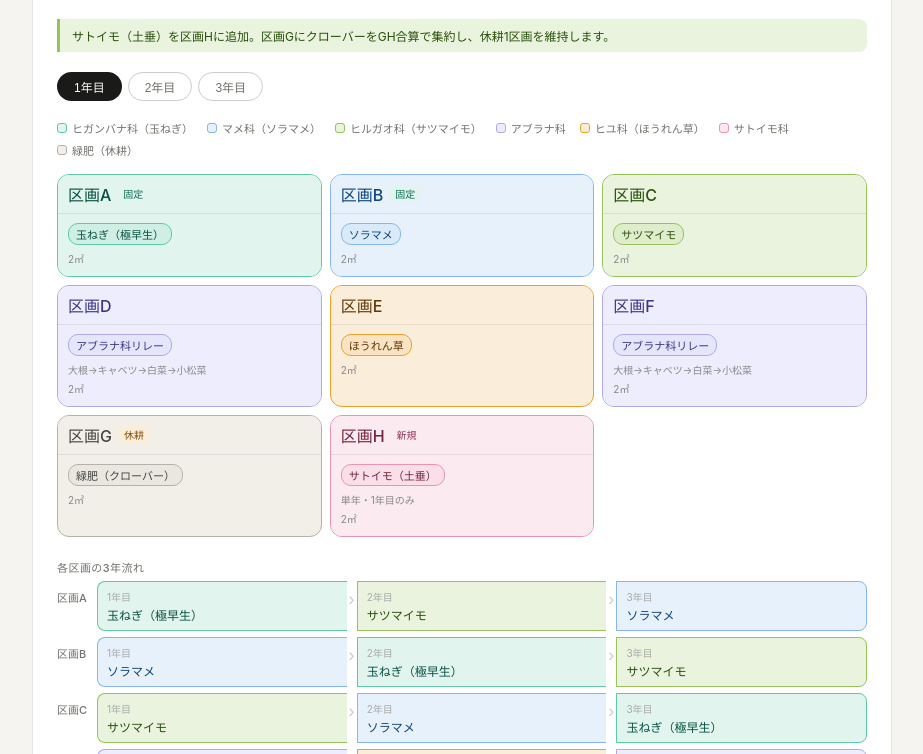
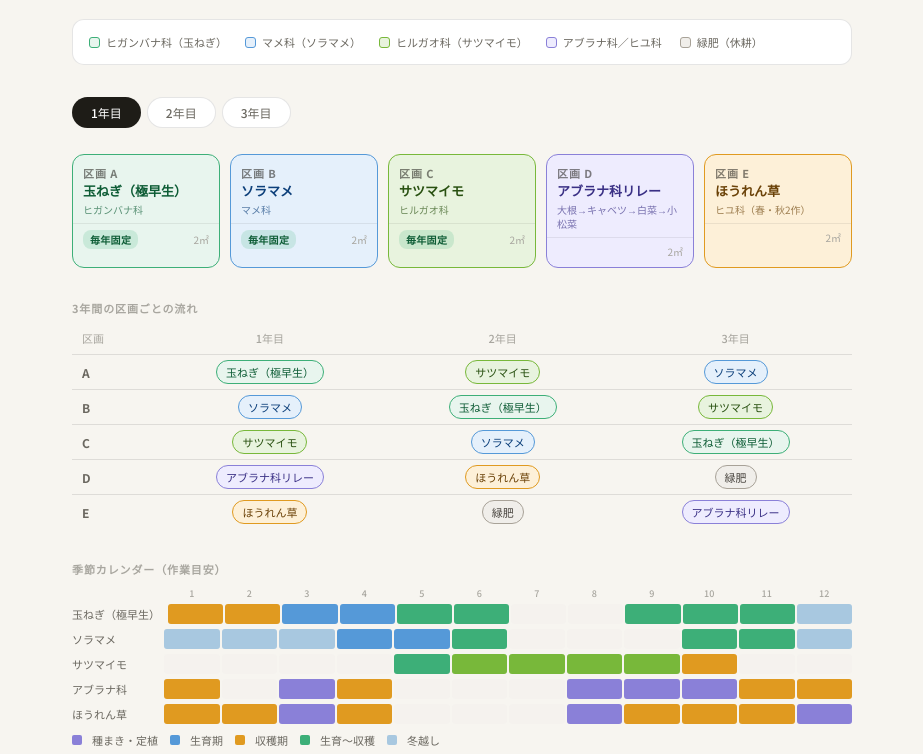
Before and after one commit to tt73-png/tt73-png.github.io, a plain HTML site: page plan.html in a window 1280 px wide. Shown: the part 108-862 px from the top of the page, without its empty margins (178-1101 px from the left). Drawn offline with Linux system fonts and the light colour scheme.

Commit message:
Add files via upload

```diff
--- a/plan.html
+++ b/plan.html
@@ -4,132 +4,324 @@
 <meta charset="UTF-8">
 <meta name="viewport" content="width=device-width, initial-scale=1.0">
 <title>家庭菜園 3年ローテーション計画</title>
+<link href="https://fonts.googleapis.com/css2?family=Noto+Serif+JP:wght@400;600&family=Noto+Sans+JP:wght@400;500;700&display=swap" rel="stylesheet">
 <style>
+:root {
+  --bg:        #f7f5f0;
+  --surface:   #ffffff;
+  --ink:       #1e1c17;
+  --ink2:      #6b6860;
+  --ink3:      #a8a69f;
+  --border:    rgba(0,0,0,0.1);
+  --radius:    12px;
+
+  --onion-bg:  #e8f5ee; --onion-bd: #3daf78; --onion-tx: #0d5c35;
+  --faba-bg:   #e5f0fb; --faba-bd:  #5599d8; --faba-tx:  #0c3f7a;
+  --sweet-bg:  #e8f3de; --sweet-bd: #78b83a; --sweet-tx: #285010;
+  --brass-bg:  #eeecfe; --brass-bd: #8a80d8; --brass-tx: #3a3085;
+  --spin-bg:   #fdf0d8; --spin-bd:  #e09a20; --spin-tx:  #6b4208;
+  --rest-bg:   #f0eeea; --rest-bd:  #a8a298; --rest-tx:  #4a4640;
+}
+
 *, *::before, *::after { box-sizing: border-box; margin: 0; padding: 0; }
-  body { font-family: -apple-system, BlinkMacSystemFont, "Segoe UI", sans-serif; background: #f5f4f0; color: #1a1a18; min-height: 100vh; padding: 2rem 1rem; }
-  .card { background: #fff; border-radius: 16px; border: 0.5px solid rgba(0,0,0,0.1); max-width: 860px; margin: 0 auto; padding: 1.5rem 1.5rem 2rem; }
-  h1 { font-size: 17px; font-weight: 500; margin-bottom: 4px; }
-  .subtitle { font-size: 13px; color: #73726c; margin-bottom: 1.4rem; }
 
-  .callout { border-left: 3px solid #97C459; border-radius: 0 8px 8px 0; background: #EAF3DE; padding: 8px 12px; margin-bottom: 1.2rem; font-size: 12px; color: #27500A; }
+body {
+  font-family: 'Noto Sans JP', sans-serif;
+  background: var(--bg);
+  color: var(--ink);
+  min-height: 100vh;
+  padding: 2.5rem 1rem 4rem;
+}
 
-  .tabs { display: flex; gap: 6px; margin-bottom: 1.2rem; flex-wrap: wrap; }
-  button.tab { padding: 5px 16px; border-radius: 20px; font-size: 12px; font-weight: 500; cursor: pointer; border: 0.5px solid #ccc; background: transparent; color: #73726c; transition: all .15s; }
-  button.tab.active { background: #1a1a18; color: #fff; border-color: transparent; }
+.page { max-width: 780px; margin: 0 auto; }
 
-  .legend { display: flex; flex-wrap: wrap; gap: 6px 14px; margin-bottom: 1rem; }
-  .leg { display: flex; align-items: center; gap: 5px; font-size: 11px; color: #73726c; }
-  .leg-dot { width: 10px; height: 10px; border-radius: 3px; flex-shrink: 0; }
+/* ── Header ── */
+header { margin-bottom: 2rem; }
+header h1 {
+  font-family: 'Noto Serif JP', serif;
+  font-size: 22px;
+  font-weight: 600;
+  letter-spacing: .02em;
+  margin-bottom: 4px;
+}
+header p { font-size: 13px; color: var(--ink2); }
 
-  .grid { display: grid; grid-template-columns: repeat(3, minmax(0, 1fr)); gap: 8px; margin-bottom: 1.4rem; }
-  .plot { border-radius: 12px; border: 0.5px solid #ddd; overflow: hidden; }
-  .plot-head { padding: 7px 10px; font-size: 11px; font-weight: 500; display: flex; align-items: center; gap: 6px; }
-  .plot-num { font-size: 16px; font-weight: 500; min-width: 22px; }
-  .plot-body { padding: 7px 10px 10px; font-size: 12px; border-top: 0.5px solid rgba(0,0,0,0.08); }
-  .crop-tag { display: inline-block; font-size: 11px; font-weight: 500; padding: 2px 7px; border-radius: 10px; margin: 2px 2px 2px 0; }
-  .note { font-size: 10px; color: #888; margin-top: 4px; }
+/* ── Tabs ── */
+.tabs { display: flex; gap: 6px; margin-bottom: 1.6rem; }
+.tab {
+  padding: 6px 18px;
+  border-radius: 20px;
+  font-size: 12px;
+  font-weight: 500;
+  cursor: pointer;
+  border: 1px solid var(--border);
+  background: var(--surface);
+  color: var(--ink2);
+  font-family: 'Noto Sans JP', sans-serif;
+  transition: all .18s;
+}
+.tab:hover { border-color: var(--ink3); color: var(--ink); }
+.tab.active { background: var(--ink); color: #fff; border-color: transparent; }
 
-  .badge-fixed { background: #E1F5EE; color: #0F6E56; font-size: 10px; font-weight: 500; padding: 1px 6px; border-radius: 8px; }
-  .badge-rest  { background: #FAEEDA; color: #854F0B; font-size: 10px; font-weight: 500; padding: 1px 6px; border-radius: 8px; }
-  .badge-new   { background: #FBEAF0; color: #993556; font-size: 10px; font-weight: 500; padding: 1px 6px; border-radius: 8px; }
+/* ── Plot grid ── */
+.plot-grid {
+  display: grid;
+  grid-template-columns: repeat(5, minmax(0,1fr));
+  gap: 10px;
+  margin-bottom: 2rem;
+}
 
-  .sect-label { font-size: 11px; font-weight: 500; color: #73726c; margin: 1rem 0 6px; letter-spacing: .04em; }
+.plot {
+  border-radius: var(--radius);
+  border: 1px solid var(--border);
+  overflow: hidden;
+  transition: transform .15s;
+}
+.plot:hover { transform: translateY(-2px); }
 
-  #flow-section .flow-row { display: flex; align-items: stretch; margin-bottom: 6px; overflow-x: auto; }
-  .flow-label { font-size: 11px; font-weight: 500; color: #73726c; min-width: 40px; padding: 8px 6px 0 0; flex-shrink: 0; }
-  .flow-cell { flex: 1; min-width: 110px; border: 0.5px solid #ccc; border-right: none; padding: 7px 9px; font-size: 12px; }
-  .flow-cell:first-of-type { border-radius: 8px 0 0 8px; }
-  .flow-cell:last-of-type  { border-radius: 0 8px 8px 0; border-right: 0.5px solid #ccc; }
-  .flow-yr   { font-size: 10px; color: #aaa; margin-bottom: 2px; }
-  .flow-name { font-weight: 500; }
-  .arr-cell  { font-size: 16px; color: #ccc; padding: 8px 2px 0; flex-shrink: 0; }
+.plot-head {
+  padding: 10px 10px 6px;
+  display: flex;
+  flex-direction: column;
+  gap: 2px;
+}
+.plot-id {
+  font-size: 11px;
+  font-weight: 700;
+  letter-spacing: .08em;
+  opacity: .55;
+}
+.plot-name {
+  font-size: 13px;
+  font-weight: 700;
+  line-height: 1.3;
+}
+.plot-sub {
+  font-size: 10px;
+  opacity: .65;
+  margin-top: 2px;
+  line-height: 1.4;
+}
+.plot-foot {
+  padding: 6px 10px 8px;
+  border-top: 1px solid rgba(0,0,0,0.07);
+  display: flex;
+  align-items: center;
+  gap: 5px;
+  flex-wrap: wrap;
+}
+.badge {
+  font-size: 10px;
+  font-weight: 700;
+  padding: 2px 7px;
+  border-radius: 8px;
+  letter-spacing: .03em;
+}
+.badge-fixed { background: rgba(61,175,120,.18); color: #0d5c35; }
+.badge-rest  { background: rgba(168,162,152,.2);  color: #4a4640; }
+.area-label  { font-size: 10px; color: var(--ink3); margin-left: auto; }
 
-  .rules { display: grid; grid-template-columns: 1fr 1fr; gap: 8px; margin-top: 0.2rem; }
-  .rule-card { border: 0.5px solid rgba(0,0,0,0.1); border-radius: 8px; padding: 9px 11px; }
-  .rule-title { font-size: 12px; font-weight: 500; margin-bottom: 3px; display: flex; align-items: center; gap: 4px; flex-wrap: wrap; }
-  .rule-body  { font-size: 11px; color: #73726c; line-height: 1.55; }
+/* ── Legend ── */
+.legend {
+  display: flex;
+  flex-wrap: wrap;
+  gap: 8px 18px;
+  margin-bottom: 2rem;
+  padding: 14px 16px;
+  background: var(--surface);
+  border-radius: var(--radius);
+  border: 1px solid var(--border);
+}
+.leg { display: flex; align-items: center; gap: 6px; font-size: 11px; color: var(--ink2); }
+.leg-dot { width: 11px; height: 11px; border-radius: 3px; flex-shrink: 0; }
 
-  @media (max-width: 560px) {
-    .grid  { grid-template-columns: repeat(2, minmax(0, 1fr)); }
+/* ── Flow table ── */
+.section-title {
+  font-size: 11px;
+  font-weight: 700;
+  letter-spacing: .08em;
+  color: var(--ink3);
+  text-transform: uppercase;
+  margin-bottom: 10px;
+}
+
+.flow-table { width: 100%; border-collapse: collapse; margin-bottom: 2rem; font-size: 12px; }
+.flow-table th {
+  font-size: 11px;
+  font-weight: 500;
+  color: var(--ink3);
+  padding: 4px 10px 8px;
+  text-align: center;
+  border-bottom: 1px solid var(--border);
+}
+.flow-table th.col-plot { text-align: left; }
+.flow-table td {
+  padding: 5px 6px;
+  text-align: center;
+  border-bottom: 1px solid var(--border);
+  vertical-align: middle;
+}
+.flow-table td.col-plot {
+  text-align: left;
+  padding-left: 10px;
+  font-weight: 700;
+  font-size: 12px;
+  color: var(--ink2);
+}
+.flow-table tr:last-child td { border-bottom: none; }
+.flow-chip {
+  display: inline-block;
+  padding: 3px 9px;
+  border-radius: 20px;
+  font-size: 11px;
+  font-weight: 500;
+  white-space: nowrap;
+}
+
+/* ── Rules ── */
+.rules { display: grid; grid-template-columns: 1fr 1fr; gap: 10px; margin-bottom: 2rem; }
+.rule {
+  background: var(--surface);
+  border: 1px solid var(--border);
+  border-radius: var(--radius);
+  padding: 12px 14px;
+}
+.rule h3 { font-size: 12px; font-weight: 700; margin-bottom: 5px; display: flex; align-items: center; gap: 6px; flex-wrap: wrap; }
+.rule p  { font-size: 11px; color: var(--ink2); line-height: 1.6; }
+
+/* ── Calendar bar ── */
+.calendar-section { margin-bottom: 2rem; }
+.cal-row { display: flex; align-items: center; gap: 0; margin-bottom: 5px; }
+.cal-label { font-size: 11px; font-weight: 500; color: var(--ink2); min-width: 92px; flex-shrink: 0; padding-right: 8px; }
+.cal-months { display: grid; grid-template-columns: repeat(12,1fr); flex: 1; gap: 2px; }
+.cal-cell { height: 20px; border-radius: 3px; background: var(--rest-bg); }
+.cal-header { display: flex; align-items: center; gap: 0; margin-bottom: 4px; }
+.cal-header-labels { display: grid; grid-template-columns: repeat(12,1fr); flex: 1; margin-left: 92px; gap: 2px; }
+.cal-mon { font-size: 9px; text-align: center; color: var(--ink3); font-weight: 500; }
+
+@media (max-width: 600px) {
+  .plot-grid { grid-template-columns: repeat(3, minmax(0,1fr)); }
   .rules { grid-template-columns: 1fr; }
+  .flow-table { font-size: 11px; }
 }
 </style>
 </head>
 <body>
-<div class="card">
+<div class="page">
+
+<header>
   <h1>家庭菜園 3年ローテーション計画</h1>
-  <p class="subtitle">16㎡（2㎡×8区画）／連作障害対策あり／緑肥エリア確保</p>
+  <p>10㎡（2㎡×5区画）｜連作障害対策あり｜緑肥エリア確保</p>
+</header>
 
-  <div class="callout">サトイモ（土垂）を区画Hに追加。区画GにクローバーをGH合算で集約し、休耕1区画を維持します。</div>
+<!-- Legend -->
+<div class="legend">
+  <div class="leg"><div class="leg-dot" style="background:var(--onion-bg);border:1.5px solid var(--onion-bd)"></div>ヒガンバナ科（玉ねぎ）</div>
+  <div class="leg"><div class="leg-dot" style="background:var(--faba-bg);border:1.5px solid var(--faba-bd)"></div>マメ科（ソラマメ）</div>
+  <div class="leg"><div class="leg-dot" style="background:var(--sweet-bg);border:1.5px solid var(--sweet-bd)"></div>ヒルガオ科（サツマイモ）</div>
+  <div class="leg"><div class="leg-dot" style="background:var(--brass-bg);border:1.5px solid var(--brass-bd)"></div>アブラナ科／ヒユ科</div>
+  <div class="leg"><div class="leg-dot" style="background:var(--rest-bg);border:1.5px solid var(--rest-bd)"></div>緑肥（休耕）</div>
+</div>
 
+<!-- Tabs -->
 <div class="tabs">
   <button class="tab active" onclick="showYear(1,this)">1年目</button>
   <button class="tab" onclick="showYear(2,this)">2年目</button>
   <button class="tab" onclick="showYear(3,this)">3年目</button>
 </div>
 
-  <div class="legend">
-    <div class="leg"><div class="leg-dot" style="background:#E1F5EE;border:1px solid #5DCAA5"></div>ヒガンバナ科（玉ねぎ）</div>
-    <div class="leg"><div class="leg-dot" style="background:#E6F1FB;border:1px solid #85B7EB"></div>マメ科（ソラマメ）</div>
-    <div class="leg"><div class="leg-dot" style="background:#EAF3DE;border:1px solid #97C459"></div>ヒルガオ科（サツマイモ）</div>
-    <div class="leg"><div class="leg-dot" style="background:#EEEDFE;border:1px solid #AFA9EC"></div>アブラナ科</div>
-    <div class="leg"><div class="leg-dot" style="background:#FAEEDA;border:1px solid #EF9F27"></div>ヒユ科（ほうれん草）</div>
-    <div class="leg"><div class="leg-dot" style="background:#FBEAF0;border:1px solid #ED93B1"></div>サトイモ科</div>
-    <div class="leg"><div class="leg-dot" style="background:#F1EFE8;border:1px solid #B4B2A9"></div>緑肥（休耕）</div>
+<!-- Plot grid -->
+<div class="plot-grid" id="plot-grid"></div>
+
+<!-- Flow table -->
+<div class="section-title">3年間の区画ごとの流れ</div>
+<table class="flow-table" id="flow-table">
+  <thead>
+    <tr>
+      <th class="col-plot">区画</th>
+      <th>1年目</th><th>2年目</th><th>3年目</th>
+    </tr>
+  </thead>
+  <tbody id="flow-body"></tbody>
+</table>
+
+<!-- Seasonal calendar -->
+<div class="section-title">季節カレンダー（作業目安）</div>
+<div class="calendar-section">
+  <div class="cal-header">
+    <div class="cal-header-labels">
+      <div class="cal-mon">1</div><div class="cal-mon">2</div><div class="cal-mon">3</div>
+      <div class="cal-mon">4</div><div class="cal-mon">5</div><div class="cal-mon">6</div>
+      <div class="cal-mon">7</div><div class="cal-mon">8</div><div class="cal-mon">9</div>
+      <div class="cal-mon">10</div><div class="cal-mon">11</div><div class="cal-mon">12</div>
+    </div>
+  </div>
+  <div id="cal-rows"></div>
 </div>
 
-  <div class="grid" id="plot-grid"></div>
-
-  <div class="sect-label">各区画の3年流れ</div>
-  <div id="flow-section"></div>
-
-  <div class="sect-label">連作障害ルール</div>
+<!-- Rules -->
+<div class="section-title">連作障害ルール</div>
 <div class="rules">
-    <div class="rule-card">
-      <div class="rule-title">サトイモ科（サトイモ）<span class="badge-new">新規追加</span></div>
-      <div class="rule-body">連作障害が強め。3〜4年あける必要あり。区画Hで単年栽培後、2・3年目は休耕へ。日陰に強く背が高くなるため南側を避けた配置が理想。</div>
+  <div class="rule">
+    <h3>玉ねぎ・ソラマメ・サツマイモ <span class="badge badge-fixed">毎年固定</span></h3>
+    <p>区画A・B・Cで毎年ローテーション。マメ科→ヒルガオ科→ヒガンバナ科の順で窒素固定を活かした配置を維持。各科とも最低2年あく。</p>
   </div>
-    <div class="rule-card">
-      <div class="rule-title">休耕エリアの調整</div>
-      <div class="rule-body">区画Hをサトイモに充てる年は区画Gのみ緑肥。2・3年目は区画Hを休耕に戻し地力回復。全体として常に最低1区画は休耕を維持。</div>
+  <div class="rule">
+    <h3>残り2区画（D・E）の3年サイクル</h3>
+    <p>アブラナ科リレー・ほうれん草・緑肥の3パターンを区画D・Eで交互に回す。同じ科が連続しないよう毎年入れ替え。</p>
   </div>
-    <div class="rule-card">
-      <div class="rule-title">玉ねぎ・ソラマメ（固定）<span class="badge-fixed">固定</span></div>
-      <div class="rule-body">区画A・B・C内でローテーション継続。サツマイモ跡地にはソラマメの窒素固定を活かす順番を維持。</div>
+  <div class="rule">
+    <h3>アブラナ科リレー</h3>
+    <p>大根（春・秋）→キャベツ（秋定植）→白菜（秋）→小松菜（周年）を1区画の中で年内リレー栽培。同科集中による根こぶ病リスクには石灰施用で対策。</p>
   </div>
-    <div class="rule-card">
-      <div class="rule-title">アブラナ科リレー</div>
-      <div class="rule-body">区画D・E・Fで継続。大根→キャベツ→白菜→小松菜を年内リレー。ほうれん草は別区画でローテーション。変更なし。</div>
-    </div>
+  <div class="rule">
+    <h3>緑肥（クローバー）<span class="badge badge-rest">休耕</span></h3>
+    <p>毎年1区画は緑肥に充て地力を回復。クローバーは窒素固定効果あり。翌年の定植1ヶ月前に鋤き込み、十分に分解させてから次作へ。</p>
   </div>
 </div>
 
+</div><!-- .page -->
+
 <script>
-const FAMILY = {
-  onion:   {name:'玉ねぎ（極早生）', bg:'#E1F5EE',bd:'#5DCAA5',tx:'#085041',fixed:true},
-  faba:    {name:'ソラマメ',          bg:'#E6F1FB',bd:'#85B7EB',tx:'#0C447C',fixed:true},
-  sweet:   {name:'サツマイモ',        bg:'#EAF3DE',bd:'#97C459',tx:'#27500A'},
-  brassica:{name:'アブラナ科リレー',  bg:'#EEEDFE',bd:'#AFA9EC',tx:'#3C3489',note:'大根→キャベツ→白菜→小松菜'},
-  spinach: {name:'ほうれん草',        bg:'#FAEEDA',bd:'#EF9F27',tx:'#633806'},
-  taro:    {name:'サトイモ（土垂）',  bg:'#FBEAF0',bd:'#ED93B1',tx:'#72243E',isnew:true,note:'単年・1年目のみ'},
-  rest:    {name:'緑肥（クローバー）',bg:'#F1EFE8',bd:'#B4B2A9',tx:'#444441',rest:true},
+const F = {
+  onion: {
+    name:'玉ねぎ（極早生）', sub:'ヒガンバナ科',
+    bg:'var(--onion-bg)', bd:'var(--onion-bd)', tx:'var(--onion-tx)', fixed:true
+  },
+  faba: {
+    name:'ソラマメ', sub:'マメ科',
+    bg:'var(--faba-bg)', bd:'var(--faba-bd)', tx:'var(--faba-tx)', fixed:true
+  },
+  sweet: {
+    name:'サツマイモ', sub:'ヒルガオ科',
+    bg:'var(--sweet-bg)', bd:'var(--sweet-bd)', tx:'var(--sweet-tx)', fixed:true
+  },
+  brass: {
+    name:'アブラナ科リレー', sub:'大根→キャベツ→白菜→小松菜',
+    bg:'var(--brass-bg)', bd:'var(--brass-bd)', tx:'var(--brass-tx)'
+  },
+  spin: {
+    name:'ほうれん草', sub:'ヒユ科（春・秋2作）',
+    bg:'var(--spin-bg)', bd:'var(--spin-bd)', tx:'var(--spin-tx)'
+  },
+  rest: {
+    name:'緑肥', sub:'クローバー（休耕）',
+    bg:'var(--rest-bg)', bd:'var(--rest-bd)', tx:'var(--rest-tx)', rest:true
+  },
 };
 
 const PLOTS = [
-  {id:'A', years:['onion','sweet','faba']},
-  {id:'B', years:['faba','onion','sweet']},
-  {id:'C', years:['sweet','faba','onion']},
-  {id:'D', years:['brassica','spinach','brassica']},
-  {id:'E', years:['spinach','brassica','spinach']},
-  {id:'F', years:['brassica','rest','brassica']},
-  {id:'G', years:['rest','rest','rest']},
-  {id:'H', years:['taro','rest','rest']},
+  { id:'A', years:['onion','sweet','faba'] },
+  { id:'B', years:['faba','onion','sweet'] },
+  { id:'C', years:['sweet','faba','onion'] },
+  { id:'D', years:['brass','spin','rest']  },
+  { id:'E', years:['spin','rest','brass']  },
 ];
 
-let currentYear = 1;
+let yr = 1;
 
-function showYear(yr, btn) {
-  currentYear = yr;
+function showYear(y, btn) {
+  yr = y;
   document.querySelectorAll('.tab').forEach(b => b.classList.remove('active'));
   btn.classList.add('active');
   renderGrid();
@@ -139,61 +331,84 @@ function renderGrid() {
   const g = document.getElementById('plot-grid');
   g.innerHTML = '';
   PLOTS.forEach(p => {
-    const key = p.years[currentYear - 1];
-    const f = FAMILY[key];
-    const div = document.createElement('div');
-    div.className = 'plot';
-    div.style.background = f.bg;
-    div.style.borderColor = f.bd;
-    div.innerHTML = `
-      <div class="plot-head" style="background:${f.bg}">
-        <span class="plot-num" style="color:${f.tx}">区画${p.id}</span>
-        ${f.fixed ? '<span class="badge-fixed">固定</span>' : ''}
-        ${f.rest  ? '<span class="badge-rest">休耕</span>'  : ''}
-        ${f.isnew ? '<span class="badge-new">新規</span>'   : ''}
+    const key = p.years[yr-1];
+    const f = F[key];
+    g.innerHTML += `
+      <div class="plot" style="background:${f.bg};border-color:${f.bd}">
+        <div class="plot-head">
+          <div class="plot-id">区画 ${p.id}</div>
+          <div class="plot-name" style="color:${f.tx}">${f.name}</div>
+          <div class="plot-sub" style="color:${f.tx}">${f.sub}</div>
         </div>
-      <div class="plot-body" style="background:${f.bg}">
-        <span class="crop-tag" style="background:${f.bd}22;color:${f.tx};border:0.5px solid ${f.bd}">${f.name}</span>
-        ${f.note ? `<div class="note">${f.note}</div>` : ''}
-        <div class="note">2㎡</div>
+        <div class="plot-foot" style="border-color:rgba(0,0,0,0.07)">
+          ${f.fixed ? '<span class="badge badge-fixed">毎年固定</span>' : ''}
+          ${f.rest  ? '<span class="badge badge-rest">休耕</span>'     : ''}
+          <span class="area-label">2㎡</span>
+        </div>
       </div>`;
-    g.appendChild(div);
-  });
-  renderFlows();
-}
-
-function renderFlows() {
-  const sec = document.getElementById('flow-section');
-  sec.innerHTML = '';
-  PLOTS.forEach(p => {
-    const row = document.createElement('div');
-    row.className = 'flow-row';
-    const label = document.createElement('div');
-    label.className = 'flow-label';
-    label.textContent = `区画${p.id}`;
-    row.appendChild(label);
-    p.years.forEach((key, i) => {
-      const f = FAMILY[key];
-      const cell = document.createElement('div');
-      cell.className = 'flow-cell';
-      cell.style.background = f.bg;
-      cell.style.borderColor = f.bd;
-      if (i === 0) cell.style.borderRadius = '8px 0 0 8px';
-      if (i === 2) { cell.style.borderRadius = '0 8px 8px 0'; cell.style.borderRight = `0.5px solid ${f.bd}`; }
-      cell.innerHTML = `<div class="flow-yr">${i+1}年目</div><div class="flow-name" style="color:${f.tx}">${f.name}</div>`;
-      row.appendChild(cell);
-      if (i < 2) {
-        const arr = document.createElement('div');
-        arr.className = 'arr-cell';
-        arr.textContent = '›';
-        row.appendChild(arr);
-      }
-    });
-    sec.appendChild(row);
   });
 }
 
+function renderFlow() {
+  const tb = document.getElementById('flow-body');
+  tb.innerHTML = '';
+  PLOTS.forEach(p => {
+    const cells = p.years.map(k => {
+      const f = F[k];
+      return `<td><span class="flow-chip" style="background:${f.bg};color:${f.tx};border:1px solid ${f.bd}">${f.name}</span></td>`;
+    }).join('');
+    tb.innerHTML += `<tr><td class="col-plot">${p.id}</td>${cells}</tr>`;
+  });
+}
+
+// Seasonal calendar
+const CAL = [
+  { label:'玉ねぎ（極早生）',
+    months:['H','H','G','G','H2','H2','','','S','S','S','W'],
+    colors:['#e09a20','#e09a20','#5599d8','#5599d8','#3daf78','#3daf78','#f0eeea','#f0eeea','#3daf78','#3daf78','#3daf78','#a8c8e0'] },
+  { label:'ソラマメ',
+    months:['W','W','W','G','G','H2','','','','S','S','W'],
+    colors:['#a8c8e0','#a8c8e0','#a8c8e0','#5599d8','#5599d8','#3daf78','#f0eeea','#f0eeea','#f0eeea','#3daf78','#3daf78','#a8c8e0'] },
+  { label:'サツマイモ',
+    months:['','','','','S','G','G','G','G','H2','',''],
+    colors:['#f0eeea','#f0eeea','#f0eeea','#f0eeea','#3daf78','#78b83a','#78b83a','#78b83a','#78b83a','#e09a20','#f0eeea','#f0eeea'] },
+  { label:'アブラナ科',
+    months:['H2','','S','H2','','','','S','G','G','H2','H2'],
+    colors:['#e09a20','#f0eeea','#8a80d8','#e09a20','#f0eeea','#f0eeea','#f0eeea','#8a80d8','#8a80d8','#8a80d8','#e09a20','#e09a20'] },
+  { label:'ほうれん草',
+    months:['H2','H2','S','H2','','','','S','H2','H2','H2','G'],
+    colors:['#e09a20','#e09a20','#8a80d8','#e09a20','#f0eeea','#f0eeea','#f0eeea','#8a80d8','#e09a20','#e09a20','#e09a20','#8a80d8'] },
+];
+
+function renderCal() {
+  const div = document.getElementById('cal-rows');
+  div.innerHTML = '';
+  CAL.forEach(row => {
+    const cells = row.colors.map((c,i) => {
+      const opacity = c === '#f0eeea' ? '0.4' : '1';
+      return `<div class="cal-cell" style="background:${c};opacity:${opacity}" title="${['1月','2月','3月','4月','5月','6月','7月','8月','9月','10月','11月','12月'][i]}"></div>`;
+    }).join('');
+    div.innerHTML += `
+      <div class="cal-row">
+        <div class="cal-label">${row.label}</div>
+        <div class="cal-months">${cells}</div>
+      </div>`;
+  });
+
+  // Legend for calendar
+  div.innerHTML += `
+    <div style="display:flex;gap:12px;flex-wrap:wrap;margin-top:8px">
+      <div class="leg"><span style="display:inline-block;width:10px;height:10px;border-radius:2px;background:#8a80d8;margin-right:4px"></span><span style="font-size:11px;color:var(--ink2)">種まき・定植</span></div>
+      <div class="leg"><span style="display:inline-block;width:10px;height:10px;border-radius:2px;background:#5599d8;margin-right:4px"></span><span style="font-size:11px;color:var(--ink2)">生育期</span></div>
+      <div class="leg"><span style="display:inline-block;width:10px;height:10px;border-radius:2px;background:#e09a20;margin-right:4px"></span><span style="font-size:11px;color:var(--ink2)">収穫期</span></div>
+      <div class="leg"><span style="display:inline-block;width:10px;height:10px;border-radius:2px;background:#3daf78;margin-right:4px"></span><span style="font-size:11px;color:var(--ink2)">生育〜収穫</span></div>
+      <div class="leg"><span style="display:inline-block;width:10px;height:10px;border-radius:2px;background:#a8c8e0;margin-right:4px"></span><span style="font-size:11px;color:var(--ink2)">冬越し</span></div>
+    </div>`;
+}
+
 renderGrid();
+renderFlow();
+renderCal();
 </script>
 </body>
 </html>
```
Lines whose indentation alone changed are shown as unchanged.
